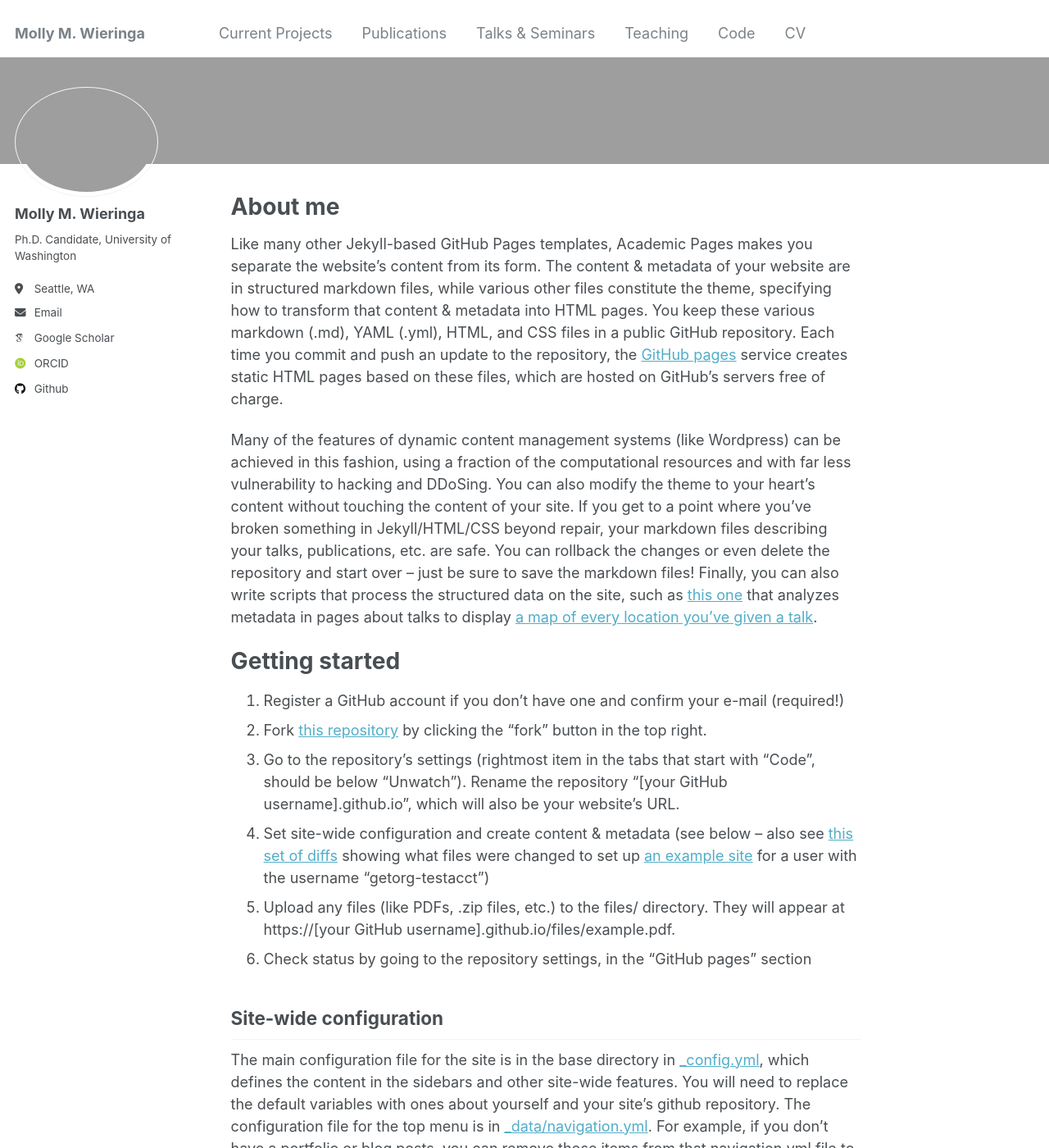
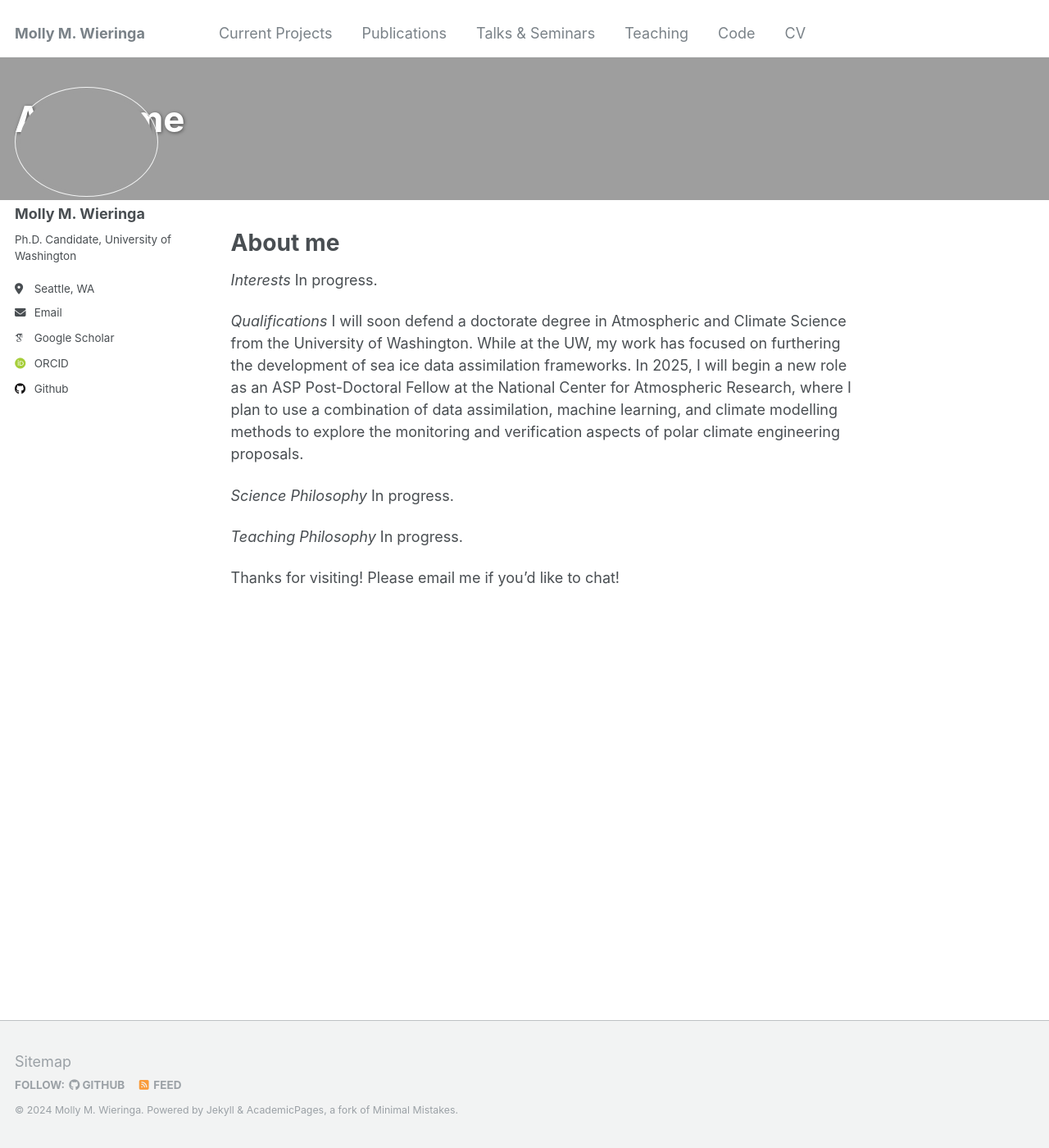
Before and after one commit to mollymwieringa/mollymwieringa.github.io, a Jekyll site: the page built from _pages/about.md, in a window 1280 px wide and 1400 px high. Shown: the whole window at 82% size. Built offline with Jekyll 4.4.1, drawn with Linux system fonts in a browser that asks for light colours; some web fonts are replaced; our own code applies the rules of GitHub Pages for plain Markdown files; some of the changed text lies outside the part shown.

Commit message:
begin adding content- About me outline

```diff
--- a/_pages/about.md
+++ b/_pages/about.md
@@ -1,6 +1,5 @@
 ---
 permalink: /
-title: " \n "
 header:
   overlay_image: header.png
 author_profile: true
@@ -11,39 +10,17 @@ redirect_from:
 
 About me
 ======
-Like many other Jekyll-based GitHub Pages templates, Academic Pages makes you separate the website's content from its form. The content & metadata of your website are in structured markdown files, while various other files constitute the theme, specifying how to transform that content & metadata into HTML pages. You keep these various markdown (.md), YAML (.yml), HTML, and CSS files in a public GitHub repository. Each time you commit and push an update to the repository, the [GitHub pages](https://pages.github.com/) service creates static HTML pages based on these files, which are hosted on GitHub's servers free of charge.
 
-Many of the features of dynamic content management systems (like Wordpress) can be achieved in this fashion, using a fraction of the computational resources and with far less vulnerability to hacking and DDoSing. You can also modify the theme to your heart's content without touching the content of your site. If you get to a point where you've broken something in Jekyll/HTML/CSS beyond repair, your markdown files describing your talks, publications, etc. are safe. You can rollback the changes or even delete the repository and start over -- just be sure to save the markdown files! Finally, you can also write scripts that process the structured data on the site, such as [this one](https://github.com/academicpages/academicpages.github.io/blob/master/talkmap.ipynb) that analyzes metadata in pages about talks to display [a map of every location you've given a talk](https://academicpages.github.io/talkmap.html).
+*Interests*
+In progress.
 
-Getting started
-======
-1. Register a GitHub account if you don't have one and confirm your e-mail (required!)
-1. Fork [this repository](https://github.com/academicpages/academicpages.github.io) by clicking the "fork" button in the top right.
-1. Go to the repository's settings (rightmost item in the tabs that start with "Code", should be below "Unwatch"). Rename the repository "[your GitHub username].github.io", which will also be your website's URL.
-1. Set site-wide configuration and create content & metadata (see below -- also see [this set of diffs](http://archive.is/3TPas) showing what files were changed to set up [an example site](https://getorg-testacct.github.io) for a user with the username "getorg-testacct")
-1. Upload any files (like PDFs, .zip files, etc.) to the files/ directory. They will appear at https://[your GitHub username].github.io/files/example.pdf.
-1. Check status by going to the repository settings, in the "GitHub pages" section
+*Qualifications*
+I will soon defend a doctorate degree in Atmospheric and Climate Science from the University of Washington. While at the UW, my work has focused on furthering the development of sea ice data assimilation frameworks. In 2025, I will begin a new role as an ASP Post-Doctoral Fellow at the National Center for Atmospheric Research, where I plan to use a combination of data assimilation, machine learning, and climate modelling methods to explore the monitoring and verification aspects of polar climate engineering proposals.
 
-Site-wide configuration
-------
-The main configuration file for the site is in the base directory in [_config.yml](https://github.com/academicpages/academicpages.github.io/blob/master/_config.yml), which defines the content in the sidebars and other site-wide features. You will need to replace the default variables with ones about yourself and your site's github repository. The configuration file for the top menu is in [_data/navigation.yml](https://github.com/academicpages/academicpages.github.io/blob/master/_data/navigation.yml). For example, if you don't have a portfolio or blog posts, you can remove those items from that navigation.yml file to remove them from the header.
+*Science Philosophy*
+In progress.
 
-Create content & metadata
-------
-For site content, there is one markdown file for each type of content, which are stored in directories like _publications, _talks, _posts, _teaching, or _pages. For example, each talk is a markdown file in the [_talks directory](https://github.com/academicpages/academicpages.github.io/tree/master/_talks). At the top of each markdown file is structured data in YAML about the talk, which the theme will parse to do lots of cool stuff. The same structured data about a talk is used to generate the list of talks on the [Talks page](https://academicpages.github.io/talks), each [individual page](https://academicpages.github.io/talks/2012-03-01-talk-1) for specific talks, the talks section for the [CV page](https://academicpages.github.io/cv), and the [map of places you've given a talk](https://academicpages.github.io/talkmap.html) (if you run this [python file](https://github.com/academicpages/academicpages.github.io/blob/master/talkmap.py) or [Jupyter notebook](https://github.com/academicpages/academicpages.github.io/blob/master/talkmap.ipynb), which creates the HTML for the map based on the contents of the _talks directory).
+*Teaching Philosophy*
+In progress.
 
-**Markdown generator**
-
-I have also created [a set of Jupyter notebooks](https://github.com/academicpages/academicpages.github.io/tree/master/markdown_generator
-) that converts a CSV containing structured data about talks or presentations into individual markdown files that will be properly formatted for the Academic Pages template. The sample CSVs in that directory are the ones I used to create my own personal website at stuartgeiger.com. My usual workflow is that I keep a spreadsheet of my publications and talks, then run the code in these notebooks to generate the markdown files, then commit and push them to the GitHub repository.
-
-How to edit your site's GitHub repository
-------
-Many people use a git client to create files on their local computer and then push them to GitHub's servers. If you are not familiar with git, you can directly edit these configuration and markdown files directly in the github.com interface. Navigate to a file (like [this one](https://github.com/academicpages/academicpages.github.io/blob/master/_talks/2012-03-01-talk-1.md) and click the pencil icon in the top right of the content preview (to the right of the "Raw | Blame | History" buttons). You can delete a file by clicking the trashcan icon to the right of the pencil icon. You can also create new files or upload files by navigating to a directory and clicking the "Create new file" or "Upload files" buttons.
-
-Example: editing a markdown file for a talk
-![Editing a markdown file for a talk](/images/editing-talk.png)
-
-For more info
-------
-More info about configuring Academic Pages can be found in [the guide](https://academicpages.github.io/markdown/). The [guides for the Minimal Mistakes theme](https://mmistakes.github.io/minimal-mistakes/docs/configuration/) (which this theme was forked from) might also be helpful.
+Thanks for visiting! Please email me if you'd like to chat!
```
